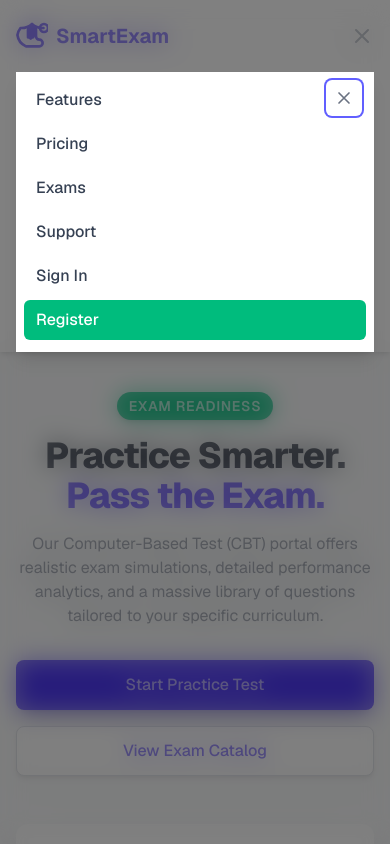
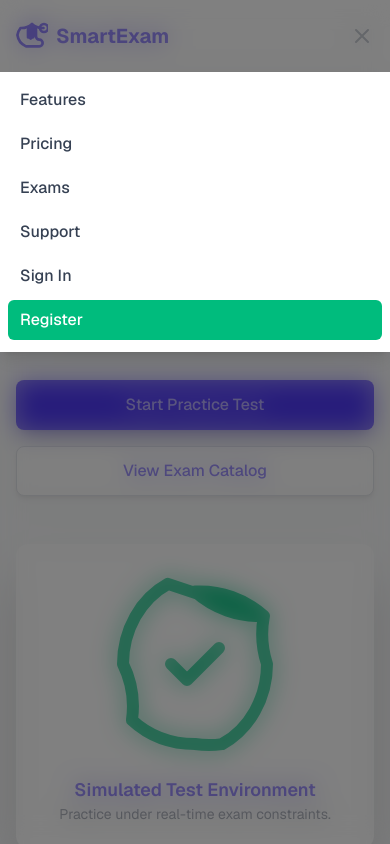
Before and after one commit to emteezet/SmartExam, a Next.js app: page / in a window 390 px wide. Both pictures are taken after a click on the button "Toggle menu". Shown: the top 844 px of the page. Built offline with nearby package versions, Linux system fonts and the light colour scheme.

Commit message:
Fix mobile menu overlay: fixed positioning under header; remove duplicate close button

```diff
--- a/app/components/Header.jsx
+++ b/app/components/Header.jsx
@@ -8,6 +8,8 @@ const Header = () => {
   const [open, setOpen] = useState(false);
   const items = ["Features", "Pricing", "Exams", "Support"];
   const menuRef = useRef(null);
+  const headerRef = useRef(null);
+  const [menuTop, setMenuTop] = useState(0);
 
   useEffect(() => {
     const onKey = (e) => {
@@ -61,9 +63,25 @@ const Header = () => {
         if (focusable.length) focusable[0].focus();
       });
 
+      // compute menu top offset so the menu is fixed under the header
+      const updateTop = () => {
+        const hdr = headerRef.current;
+        if (hdr) {
+          const rect = hdr.getBoundingClientRect();
+          setMenuTop(rect.bottom + window.scrollY);
+        } else {
+          setMenuTop(0);
+        }
+      };
+      updateTop();
+      window.addEventListener("resize", updateTop);
+      window.addEventListener("scroll", updateTop);
+
       return () => {
         window.removeEventListener("keydown", onKey);
         window.removeEventListener("keydown", onTab);
+        window.removeEventListener("resize", updateTop);
+        window.removeEventListener("scroll", updateTop);
         document.body.style.overflow = prevOverflow || "";
         if (prevActiveElement && prevActiveElement.focus)
           prevActiveElement.focus();
@@ -78,7 +96,7 @@ const Header = () => {
   }, [open]);
 
   return (
-    <header className="bg-white shadow-md relative z-50">
+    <header ref={headerRef} className="bg-white shadow-md relative z-50">
       <div className="max-w-7xl mx-auto px-4 sm:px-6 lg:px-8">
         <div className="flex justify-between items-center py-4 md:justify-start md:space-x-10">
           <div className="flex justify-start lg:w-0 lg:flex-1">
@@ -187,13 +205,14 @@ const Header = () => {
           onClick={() => setOpen(false)}
         />
 
-        {/* Mobile menu panel (animated, overlays content) */}
+        {/* Mobile menu panel (animated, overlays content) - fixed under header */}
         <div
           ref={menuRef}
           role="dialog"
           aria-modal={open}
-          className="md:hidden absolute left-0 right-0 top-full bg-white shadow-lg overflow-hidden z-50 relative"
+          className="md:hidden fixed left-0 right-0 bg-white shadow-lg overflow-hidden z-50"
           style={{
+            top: menuTop ? `${menuTop}px` : "0px",
             maxHeight: open ? "600px" : "0px",
             opacity: open ? 1 : 0,
             transform: open ? "translateY(0)" : "translateY(-12px)",
@@ -203,26 +222,6 @@ const Header = () => {
           }}
           aria-hidden={!open}
         >
-          <button
-            onClick={() => setOpen(false)}
-            aria-label="Close menu"
-            className="absolute top-2 right-3 inline-flex items-center justify-center p-2 rounded-md text-gray-500 hover:bg-gray-100 focus:outline-none focus:ring-2 focus:ring-indigo-500"
-          >
-            <svg
-              className="h-5 w-5"
-              xmlns="http://www.w3.org/2000/svg"
-              fill="none"
-              viewBox="0 0 24 24"
-              stroke="currentColor"
-            >
-              <path
-                strokeLinecap="round"
-                strokeLinejoin="round"
-                strokeWidth="2"
-                d="M6 18L18 6M6 6l12 12"
-              />
-            </svg>
-          </button>
           <div className="space-y-1 px-2 pt-2 pb-3">
             {items.map((item) =>
               item === "Exams" ? (
```
